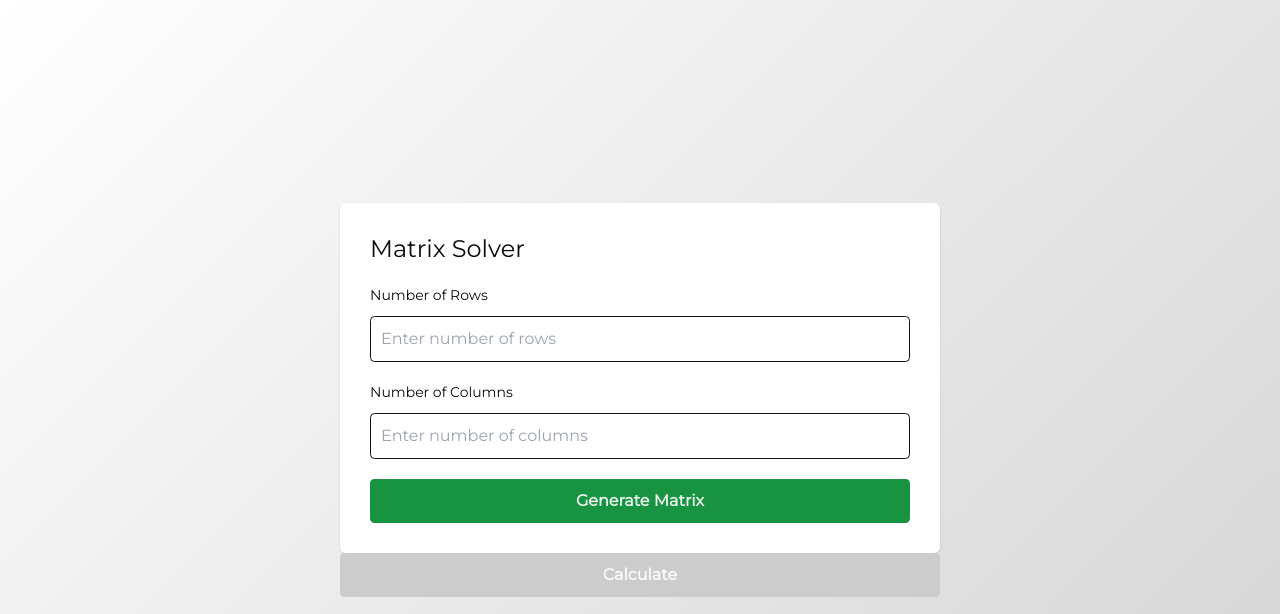
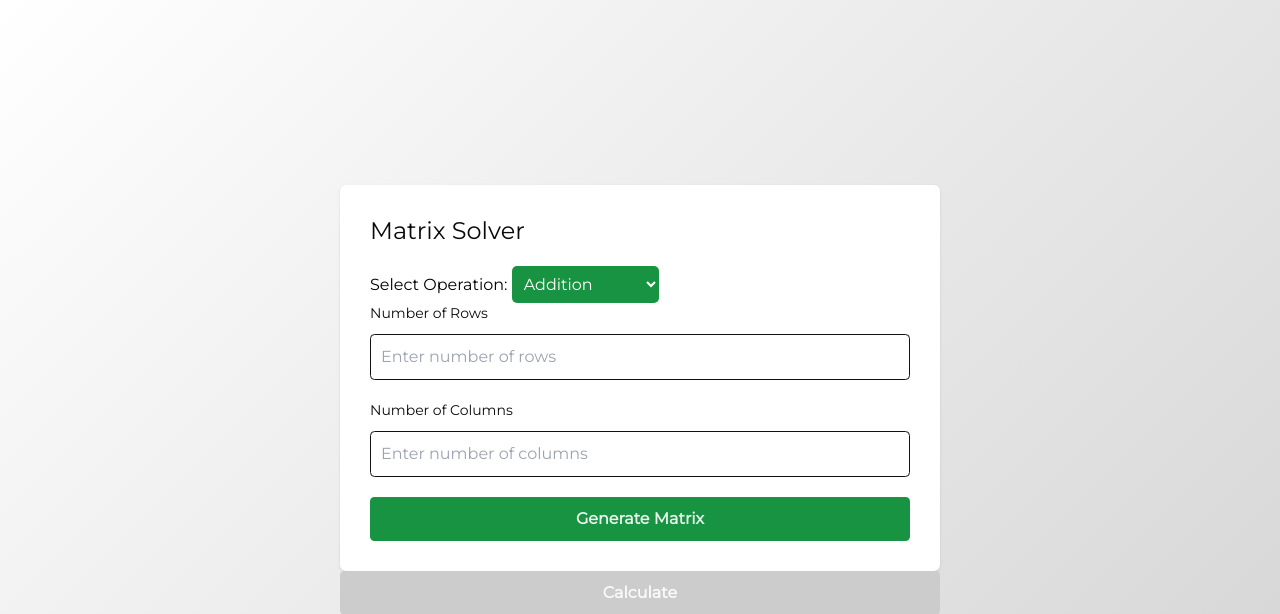
Before and after one commit to nPreissler/matrix-solver, a Flask app: page / in a window 1280 px wide. Shown: the top 614 px of the page. Run offline with Flask 3, Linux system fonts and the light colour scheme.

Commit message:
feat: payload object (for reserves operation request info)

```diff
--- a/app/static/css/style.css
+++ b/app/static/css/style.css
@@ -549,3 +549,10 @@ body {
     display: flex;
     justify-content: space-between;
 }
+
+#operation {
+    background: #189342;
+    padding: 0.5em;
+    border-radius: 5px;
+    color: #fff;
+}
--- a/app/static/js/matrix.js
+++ b/app/static/js/matrix.js
@@ -33,11 +33,9 @@ function returnMatrix() {
         cell.style.padding = '1em'
         cell.innerHTML = `<input type="number" name="" id="num-b" class="matrix-number">`;
         containerB.appendChild(cell)
-    }
+    } // create matrices inputs to user fill and send it to get a operation
 
-    // const operation = document.getElementById('').value;
-
-    calculateButton.disabled = false;
+    calculateButton.disabled = false; //enable button again after generate inputs to user fill matrices
     calculateButton.style.background = '#000';
 }
 
@@ -47,6 +45,7 @@ document.getElementById('calculate').addEventListener('click', async () => {
 
     const matrixA = [];
     const matrixB = [];
+    // create empty lists for reserve the numbers that user will fill in inputs
 
     document.querySelectorAll('#matrix-inputs-a .matrix-number').forEach(input => {
         matrixA.push(Number(input.value));
@@ -54,10 +53,22 @@ document.getElementById('calculate').addEventListener('click', async () => {
 
     document.querySelectorAll('#matrix-inputs-b .matrix-number').forEach(input => {
         matrixB.push(Number(input.value));
-    });
+    }); // putting numbers that user filled in lists
 
     console.log(matrixA)
     console.log(matrixB)
+
+    const operation = document.getElementById('operation').value;
+
+    const payload = {
+        rows: parseInt(rows),
+        cols: parseInt(cols),
+        matrixA,
+        matrixB,
+        operation
+    };
+
+    console.log(payload)
 })
 
 // get rows
--- a/app/templates/index.html
+++ b/app/templates/index.html
@@ -16,6 +16,12 @@
     <div id="webcrumbs">
         <div class="w-[600px] bg-white shadow rounded-lg p-6">
             <h1 class="text-2xl font-title text-neutral-950 mb-4">Matrix Solver</h1>
+            <label for="operation">Select Operation:</label>
+            <select id="operation">
+                <option value="add">Addition</option>
+                <option value="subtract">Subtraction</option>
+                <option value="multiply">Multiplication</option>
+            </select>
             <form class="space-y-4">
                 <div>
                     <label for="rows" class="block text-sm font-medium text-neutral-950 mb-2"> Number of Rows </label>
```
